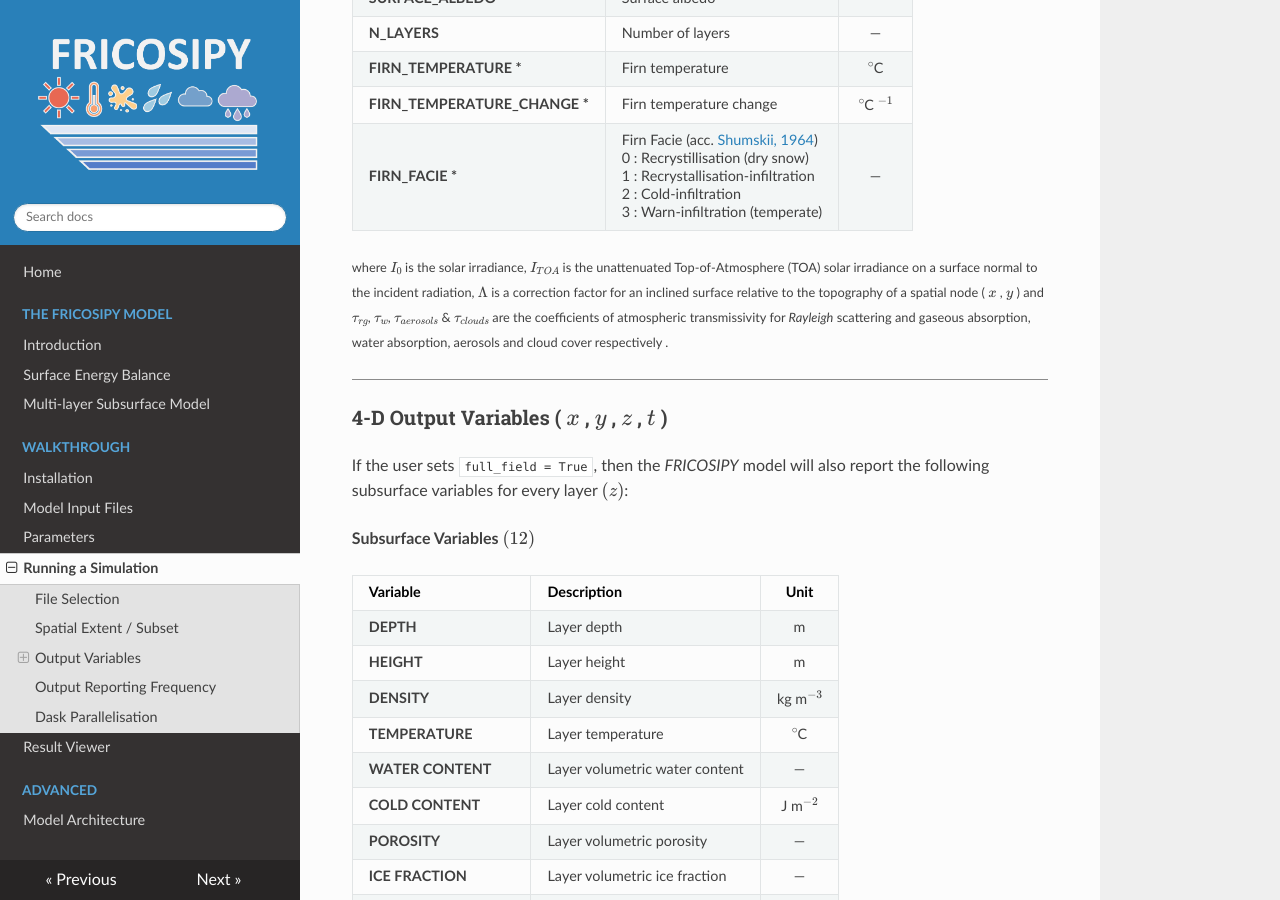
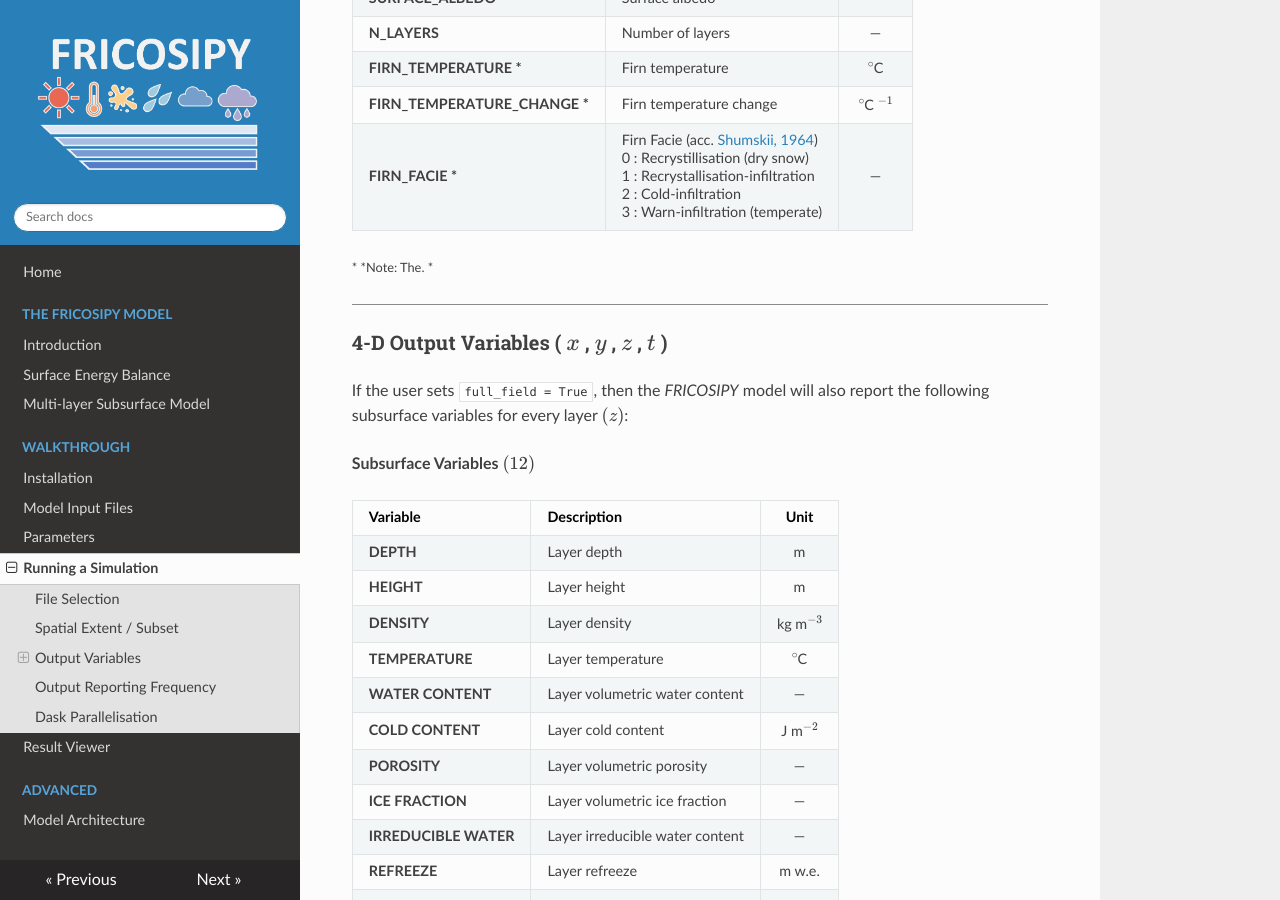
Before and after one commit to MarcusGastaldello/FRICOSIPY, an MkDocs documentation site: the page built from docs/running_a_simulation.md, in a window 1280 px wide and 900 px high, scrolled down 2228 px. Built offline with MkDocs 1.6.1, drawn with Linux system fonts in a browser that asks for light colours; nearby versions of some CDN libraries.

Commit message:
Update running_a_simulation.md

```diff
--- a/docs/running_a_simulation.md
+++ b/docs/running_a_simulation.md
@@ -98,7 +98,7 @@ The *FRICOSIPY* model will report the following variables for each spatial node
 | **FIRN_TEMPERATURE_CHANGE \*** | Firn temperature change | $^\circ$C $^{-1}$ |
 | **FIRN_FACIE \*** | Firn Facie (acc. [Shumskii, 1964](https://doi.org/10.1017/S0016756800050597)) <br> 0 : Recrystillisation (dry snow) <br> 1 : Recrystallisation-infiltration <br> 2 : Cold-infiltration <br> 3 : Warn-infiltration (temperate)| — |
 
-<small>where $I_{0}$ is the solar irradiance, $I_{TOA}$ is the unattenuated Top-of-Atmosphere (TOA) solar irradiance on a surface normal to the incident radiation, $\Lambda$ is a correction factor for an inclined surface relative to the topography of a spatial node ( $x$ , $y$ ) and $\tau_{rg}$, $\tau_{w}$, $\tau_{aerosols}$ & $\tau_{clouds}$ are the coefficients of atmospheric transmissivity for *Rayleigh* scattering and gaseous absorption, water absorption, aerosols and cloud cover respectively .</small>
+<small> * \*Note: The. * </small>
 
 <hr style="height:1px; background-color:#8b8b8b; border:none;" />
 
```
